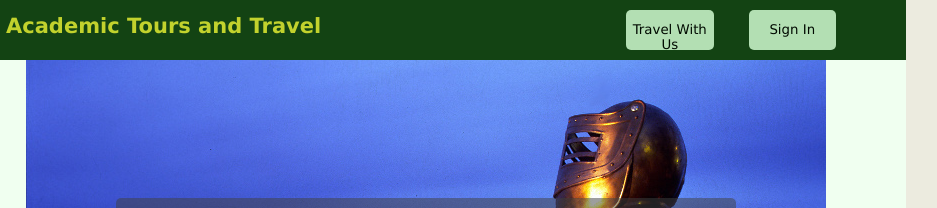
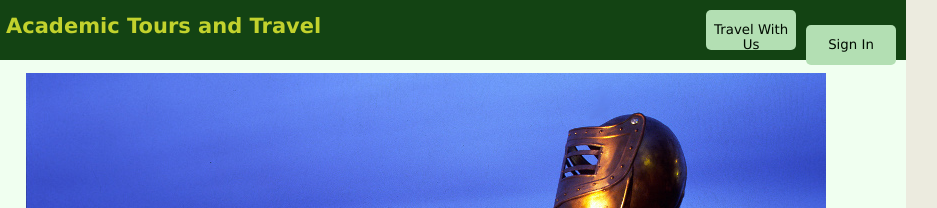
Before and after one commit to pathunstrom/academictours, a plain HTML site: page index.html in a window 1280 px wide. Shown: the top 208 px of the page, 214-1151 px from the left. Drawn offline with Linux system fonts and the light colour scheme.

Commit message:
Changed menu CSS

```diff
--- a/static/css/main.css
+++ b/static/css/main.css
@@ -80,34 +80,30 @@ input {
   width: 100%;
 }
 
+nav {
+  margin: auto;
+}
+
 nav ul {
-  min-width: 350px;
   position: relative;
+  padding-right: 1em;
 }
 
 nav li {
-  display: inline;
+  display: inline-block;
   list-style: none;
   text-align: center;
   padding-top: 12px;
-  width: 25%;
-  min-width: 60px;
+  width: 90px;
   background-color: #B3DFB3;
-  position: absolute;
   height: 40px;
   font-size: 1.3333em;
   border-radius: 5px;
+  margin-left: .5em;
 }
 
 nav li:hover {
   background-color: #A4B4C7;
-}
-
-nav li:first-child {
-  left: 20%;
-}
-nav li:last-child {
-  right: 20%;
 }
 
 nav li a {
```
